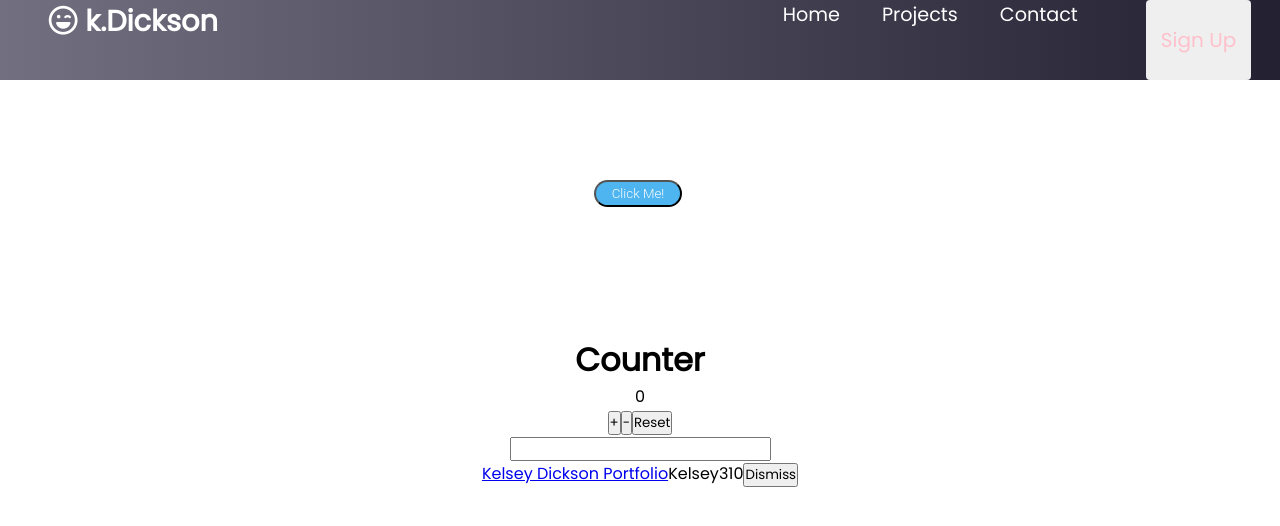
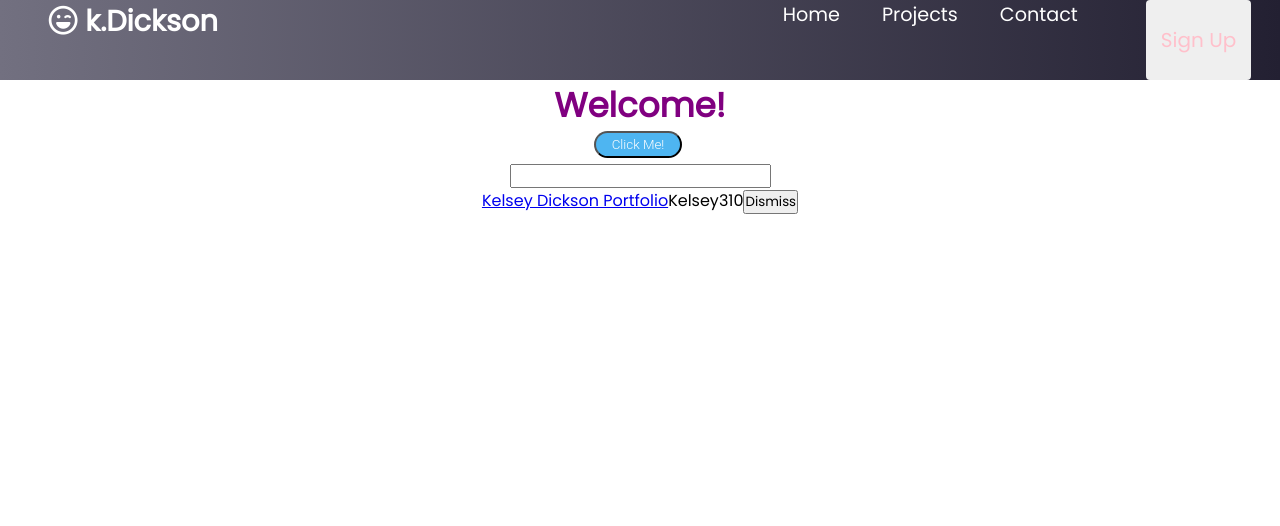
Before and after one commit to kelseyjdickson/playground-react, a React (Create React App) app: page / in a window 1280 px wide. Shown: the top 526 px of the page. Built offline with nearby package versions, Linux system fonts and the light colour scheme.

Commit message:
new styles

```diff
--- a/src/App.js
+++ b/src/App.js
@@ -1,6 +1,6 @@
 import "./App.css";
 import React from "react";
-import LandingPage from "./LandingPage";
+import LandingPage1 from "./LandingPage1";
 import NavBar from "./components/NavBar/NavBar";
 import About from "./components/About";
 import SignUp from "./components/SignUp/SignUp";
@@ -49,7 +49,7 @@ handleLogin = currentUser => {
       <>
         <NavBar />
         {/* <About /> */}
-        <LandingPage />
+        <LandingPage1 />
         <form>
           <input type="text"
           onChange={this.onSearchChange}/>
--- a/src/LandingPage.js
+++ b/src/LandingPage.js
@@ -1,5 +1,4 @@
 import React from "react";
-import styled from 'styled-components'
 import { Button } from './styles'
 
 
--- /dev/null
+++ b/src/LandingPage1.js
@@ -0,0 +1,17 @@
+import React from 'react'
+
+import { Button, Header } from './styles'
+
+
+const LandingPage1 = () => {
+
+
+    return(
+        <>
+            <Header>Welcome!</Header>
+            <Button>Click Me!</Button>
+        </>
+    )
+}
+
+export default LandingPage1
--- a/src/styles.js
+++ b/src/styles.js
@@ -15,3 +15,9 @@ export const Button = styled.button`
  text-align:center;
  transition: all 0.2s;
 `;
+
+export const Header = styled.h1`
+ font-size: 34px;
+ color: purple;
+
+`;
```
